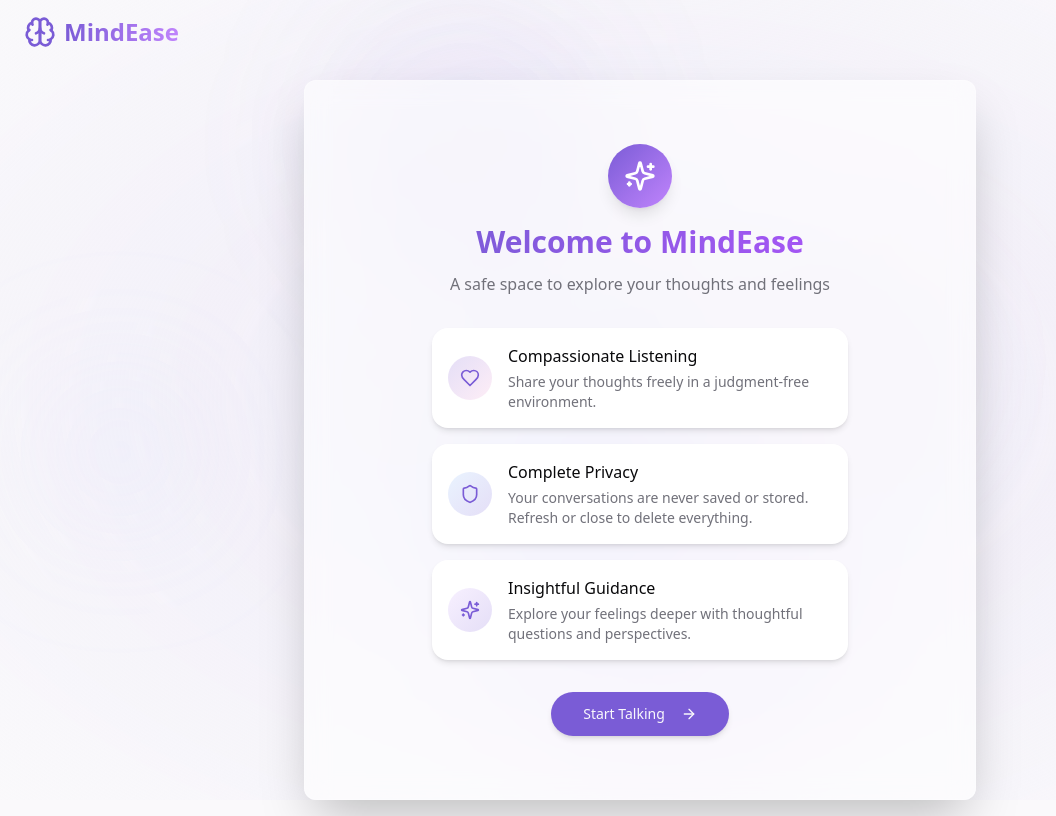
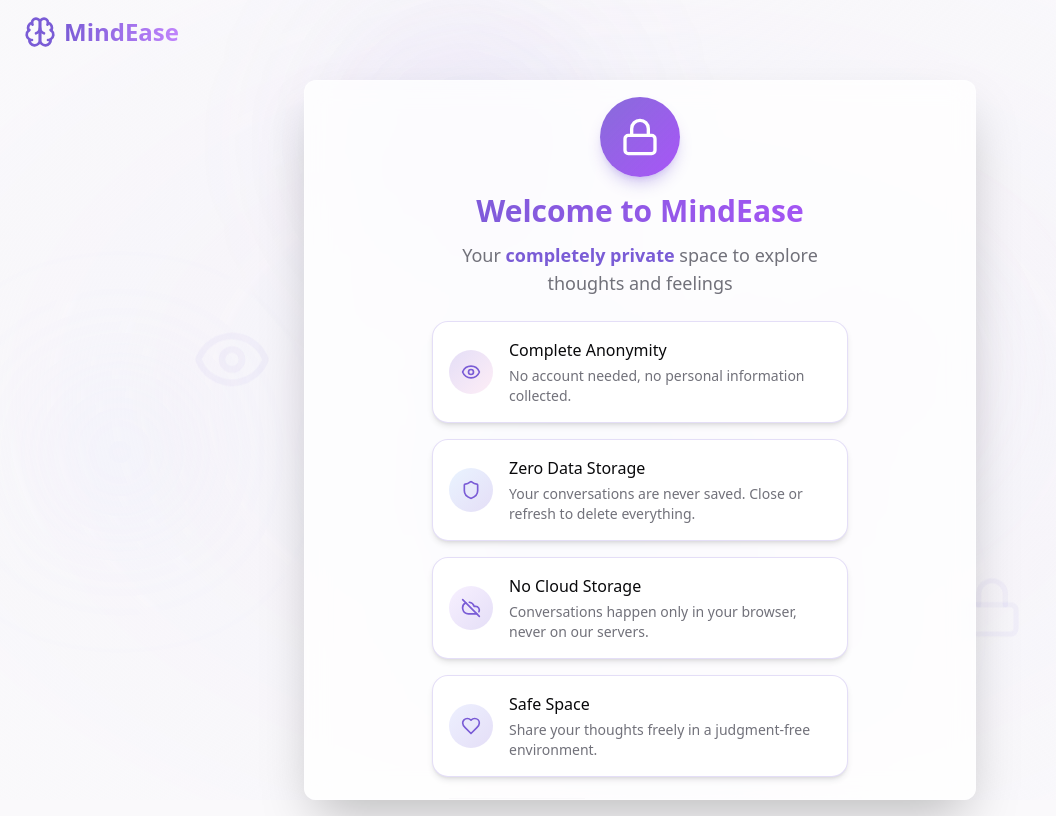
Before and after one commit to crypmoz/MindEase-Ai-Therapist, a React (Vite) app: page / in a window 1280 px wide. Shown: the whole page, without its empty margins (0-1056 px from the left). Built offline with nearby package versions, Linux system fonts and the light colour scheme.

Commit message:
Enhance landing page privacy focus
- Improved the landing page to highlight the privacy and anonymity features of the application.
- Added more content and visual elements to emphasize the commitment to user privacy.

```diff
--- a/package.json
+++ b/package.json
@@ -45,6 +45,7 @@
     "cmdk": "^1.0.0",
     "date-fns": "^3.6.0",
     "embla-carousel-react": "^8.3.0",
+    "framer-motion": "^12.6.3",
     "input-otp": "^1.2.4",
     "lucide-react": "^0.462.0",
     "next-themes": "^0.3.0",
--- a/src/components/AnimatedBackground.tsx
+++ b/src/components/AnimatedBackground.tsx
@@ -1,10 +1,11 @@
 
 import React from "react";
+import { Lock, Shield, Eye } from "lucide-react";
 
 const AnimatedBackground: React.FC = () => {
   return (
     <div className="fixed inset-0 -z-10 overflow-hidden">
-      <div className="absolute inset-0 bg-gradient-radial from-primary/10 to-background animate-gradient-shift"></div>
+      <div className="absolute inset-0 bg-gradient-radial from-primary/5 to-background animate-gradient-shift"></div>
 
       {/* Primary gradient blob */}
       <div className="absolute top-0 left-1/4 w-72 h-72 bg-primary/10 rounded-full mix-blend-multiply filter blur-3xl opacity-70 animate-float"></div>
@@ -16,6 +17,17 @@ const AnimatedBackground: React.FC = () => {
       {/* Additional subtle blobs */}
       <div className="absolute top-1/3 right-1/4 w-48 h-48 bg-pink-200/20 rounded-full mix-blend-multiply filter blur-3xl opacity-50 animate-float animation-delay-3000"></div>
       <div className="absolute bottom-1/3 left-10 w-40 h-40 bg-indigo-200/20 rounded-full mix-blend-multiply filter blur-3xl opacity-50 animate-float animation-delay-1000"></div>
+
+      {/* Privacy icons floating around (very subtle) */}
+      <div className="absolute top-[15%] right-[10%] text-primary/5 animate-float animation-delay-1500">
+        <Shield className="w-24 h-24" />
+      </div>
+      <div className="absolute bottom-[20%] right-[20%] text-primary/5 animate-float animation-delay-3500">
+        <Lock className="w-16 h-16" />
+      </div>
+      <div className="absolute top-[40%] left-[15%] text-primary/5 animate-float animation-delay-2500">
+        <Eye className="w-20 h-20" />
+      </div>
     </div>
   );
 };
--- a/src/components/WelcomeScreen.tsx
+++ b/src/components/WelcomeScreen.tsx
@@ -1,8 +1,9 @@
 
 import React from "react";
 import { Button } from "@/components/ui/button";
-import { Heart, Shield, Sparkles, ArrowRight } from "lucide-react";
+import { Heart, Shield, Sparkles, ArrowRight, Lock, CloudOff, Eye, UserRound } from "lucide-react";
 import { Card, CardContent } from "@/components/ui/card";
+import { motion } from "framer-motion";
 
 interface WelcomeScreenProps {
   onStart: () => void;
@@ -11,29 +12,81 @@ interface WelcomeScreenProps {
 const WelcomeScreen: React.FC<WelcomeScreenProps> = ({ onStart }) => {
   return (
     <div className="w-full max-w-md mx-auto px-4 animate-fade-in">
-      <div className="text-center mb-8">
+      <div className="text-center mb-6">
         <div className="mb-4 flex justify-center">
-          <div className="w-16 h-16 rounded-full bg-gradient-to-br from-primary to-purple-400 flex items-center justify-center shadow-lg">
-            <Sparkles className="w-8 h-8 text-white" />
+          <div className="w-20 h-20 rounded-full bg-gradient-to-br from-primary/90 to-purple-500 flex items-center justify-center shadow-lg shadow-primary/30 hover:shadow-primary/40 transition-all duration-300 hover:scale-105">
+            <Lock className="w-10 h-10 text-white" />
           </div>
         </div>
         <h1 className="text-3xl font-bold mb-3 text-balance bg-gradient-to-r from-primary to-purple-500 bg-clip-text text-transparent">
           Welcome to MindEase
         </h1>
-        <p className="text-muted-foreground">
-          A safe space to explore your thoughts and feelings
+        <p className="text-muted-foreground text-lg">
+          Your <span className="font-semibold text-primary">completely private</span> space to explore thoughts and feelings
         </p>
       </div>
 
       <div className="space-y-4 mb-8">
-        <Card className="overflow-hidden border-none shadow-md hover:shadow-lg transition-all duration-300">
+        <Card className="overflow-hidden border-primary/20 shadow-md hover:shadow-lg hover:border-primary/30 transition-all duration-300 group">
           <CardContent className="p-0">
-            <div className="flex items-center p-4">
-              <div className="bg-gradient-to-br from-primary/20 to-pink-300/20 rounded-full p-3 mr-4">
+            <div className="flex items-center p-4 relative overflow-hidden">
+              <div className="absolute inset-0 bg-gradient-to-r from-primary/5 to-transparent opacity-0 group-hover:opacity-100 transition-opacity duration-300"></div>
+              <div className="bg-gradient-to-br from-primary/20 to-pink-300/20 rounded-full p-3 mr-4 group-hover:scale-110 transition-transform duration-300">
+                <Eye className="w-5 h-5 text-primary" />
+              </div>
+              <div className="z-10">
+                <h3 className="font-medium mb-1">Complete Anonymity</h3>
+                <p className="text-sm text-muted-foreground">
+                  No account needed, no personal information collected.
+                </p>
+              </div>
+            </div>
+          </CardContent>
+        </Card>
+
+        <Card className="overflow-hidden border-primary/20 shadow-md hover:shadow-lg hover:border-primary/30 transition-all duration-300 group">
+          <CardContent className="p-0">
+            <div className="flex items-center p-4 relative overflow-hidden">
+              <div className="absolute inset-0 bg-gradient-to-r from-primary/5 to-transparent opacity-0 group-hover:opacity-100 transition-opacity duration-300"></div>
+              <div className="bg-gradient-to-br from-blue-300/20 to-primary/20 rounded-full p-3 mr-4 group-hover:scale-110 transition-transform duration-300">
+                <Shield className="w-5 h-5 text-primary" />
+              </div>
+              <div className="z-10">
+                <h3 className="font-medium mb-1">Zero Data Storage</h3>
+                <p className="text-sm text-muted-foreground">
+                  Your conversations are never saved. Close or refresh to delete everything.
+                </p>
+              </div>
+            </div>
+          </CardContent>
+        </Card>
+
+        <Card className="overflow-hidden border-primary/20 shadow-md hover:shadow-lg hover:border-primary/30 transition-all duration-300 group">
+          <CardContent className="p-0">
+            <div className="flex items-center p-4 relative overflow-hidden">
+              <div className="absolute inset-0 bg-gradient-to-r from-primary/5 to-transparent opacity-0 group-hover:opacity-100 transition-opacity duration-300"></div>
+              <div className="bg-gradient-to-br from-purple-300/20 to-primary/20 rounded-full p-3 mr-4 group-hover:scale-110 transition-transform duration-300">
+                <CloudOff className="w-5 h-5 text-primary" />
+              </div>
+              <div className="z-10">
+                <h3 className="font-medium mb-1">No Cloud Storage</h3>
+                <p className="text-sm text-muted-foreground">
+                  Conversations happen only in your browser, never on our servers.
+                </p>
+              </div>
+            </div>
+          </CardContent>
+        </Card>
+
+        <Card className="overflow-hidden border-primary/20 shadow-md hover:shadow-lg hover:border-primary/30 transition-all duration-300 group">
+          <CardContent className="p-0">
+            <div className="flex items-center p-4 relative overflow-hidden">
+              <div className="absolute inset-0 bg-gradient-to-r from-primary/5 to-transparent opacity-0 group-hover:opacity-100 transition-opacity duration-300"></div>
+              <div className="bg-gradient-to-br from-indigo-300/20 to-primary/20 rounded-full p-3 mr-4 group-hover:scale-110 transition-transform duration-300">
                 <Heart className="w-5 h-5 text-primary" />
               </div>
-              <div>
-                <h3 className="font-medium mb-1">Compassionate Listening</h3>
+              <div className="z-10">
+                <h3 className="font-medium mb-1">Safe Space</h3>
                 <p className="text-sm text-muted-foreground">
                   Share your thoughts freely in a judgment-free environment.
                 </p>
@@ -41,48 +94,23 @@ const WelcomeScreen: React.FC<WelcomeScreenProps> = ({ onStart }) => {
             </div>
           </CardContent>
         </Card>
+      </div>
 
-        <Card className="overflow-hidden border-none shadow-md hover:shadow-lg transition-all duration-300">
-          <CardContent className="p-0">
-            <div className="flex items-center p-4">
-              <div className="bg-gradient-to-br from-blue-300/20 to-primary/20 rounded-full p-3 mr-4">
-                <Shield className="w-5 h-5 text-primary" />
-              </div>
-              <div>
-                <h3 className="font-medium mb-1">Complete Privacy</h3>
-                <p className="text-sm text-muted-foreground">
-                  Your conversations are never saved or stored. Refresh or close to delete everything.
-                </p>
-              </div>
-            </div>
-          </CardContent>
-        </Card>
-
-        <Card className="overflow-hidden border-none shadow-md hover:shadow-lg transition-all duration-300">
-          <CardContent className="p-0">
-            <div className="flex items-center p-4">
-              <div className="bg-gradient-to-br from-purple-300/20 to-primary/20 rounded-full p-3 mr-4">
-                <Sparkles className="w-5 h-5 text-primary" />
-              </div>
-              <div>
-                <h3 className="font-medium mb-1">Insightful Guidance</h3>
-                <p className="text-sm text-muted-foreground">
-                  Explore your feelings deeper with thoughtful questions and perspectives.
-                </p>
-              </div>
-            </div>
-          </CardContent>
-        </Card>
+      <div className="relative my-8 py-4 px-6 border border-dashed border-primary/30 rounded-lg bg-primary/5">
+        <div className="absolute -top-3 left-4 px-2 bg-background text-xs font-medium text-primary">PRIVACY GUARANTEE</div>
+        <p className="text-sm text-center">
+          Your privacy is our top priority. We've built this app with a <span className="font-semibold">zero-knowledge architecture</span> — we can't access your conversations even if we wanted to.
+        </p>
       </div>
 
       <div className="flex justify-center">
         <Button
           onClick={onStart}
           size="lg"
-          className="rounded-full px-8 font-medium group shadow-md hover:shadow-lg transition-all duration-300"
+          className="rounded-full px-8 py-6 font-medium group shadow-md hover:shadow-lg transition-all duration-300 text-white"
         >
-          Start Talking
-          <ArrowRight className="ml-2 w-4 h-4 group-hover:translate-x-1 transition-transform" />
+          Start Private Conversation
+          <ArrowRight className="ml-2 w-5 h-5 group-hover:translate-x-1 transition-transform" />
         </Button>
       </div>
     </div>
--- a/src/pages/Index.tsx
+++ b/src/pages/Index.tsx
@@ -4,12 +4,23 @@ import Header from "@/components/Header";
 import WelcomeScreen from "@/components/WelcomeScreen";
 import ChatInterface from "@/components/ChatInterface";
 import AnimatedBackground from "@/components/AnimatedBackground";
+import PrivacyMessage from "@/components/PrivacyMessage";
+import PrivacyFAQ from "@/components/PrivacyFAQ";
 
 const Index: React.FC = () => {
   const [showChat, setShowChat] = useState(false);
+  const [showPrivacyFAQ, setShowPrivacyFAQ] = useState(false);
 
   const handleStart = () => {
     setShowChat(true);
+  };
+
+  const handleFAQClick = () => {
+    setShowPrivacyFAQ(true);
+  };
+
+  const handleFAQClose = () => {
+    setShowPrivacyFAQ(false);
   };
 
   return (
@@ -18,16 +29,21 @@ const Index: React.FC = () => {
       <Header />
 
       <main className="flex-1 flex items-center justify-center p-4">
-        <div className="w-full max-w-2xl h-[calc(100vh-theme(space.20))] flex flex-col bg-white/60 dark:bg-gray-900/60 backdrop-blur-md shadow-2xl rounded-xl overflow-hidden border border-white/20 dark:border-gray-800/30 transition-all duration-300">
+        <div className="w-full max-w-2xl h-[calc(100vh-theme(space.20))] flex flex-col bg-white/80 dark:bg-gray-900/80 backdrop-blur-md shadow-2xl rounded-xl overflow-hidden border border-white/30 dark:border-gray-800/30 transition-all duration-300">
           {!showChat ? (
-            <div className="flex-1 flex items-center justify-center p-4">
+            <div className="flex-1 flex flex-col items-center justify-center p-4">
               <WelcomeScreen onStart={handleStart} />
+              <div className="mt-4 w-full">
+                <PrivacyMessage onFAQClick={handleFAQClick} />
+              </div>
             </div>
           ) : (
             <ChatInterface />
           )}
         </div>
       </main>
+
+      {showPrivacyFAQ && <PrivacyFAQ onClose={handleFAQClose} />}
     </div>
   );
 };
```
Also changed, not shown: 1 other file (tests, documents, lock files or other folders).
